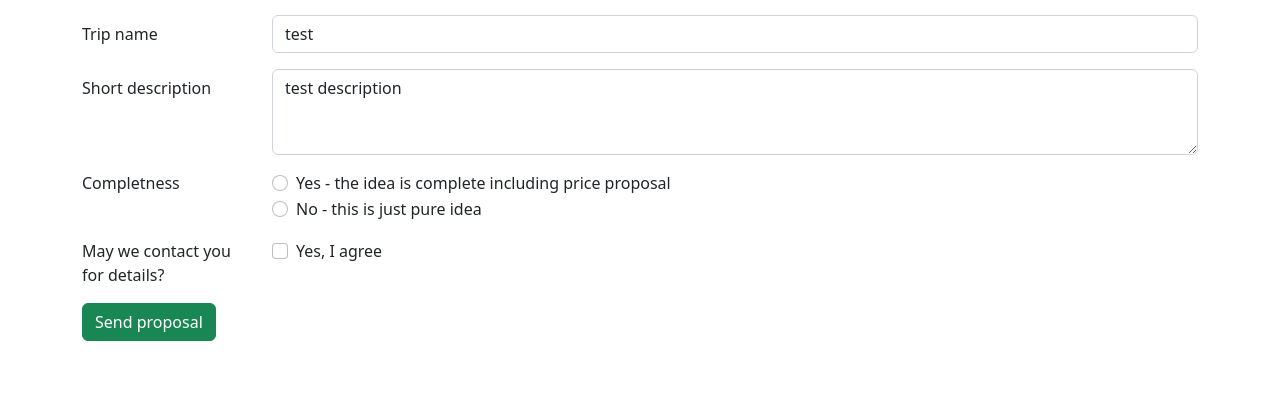
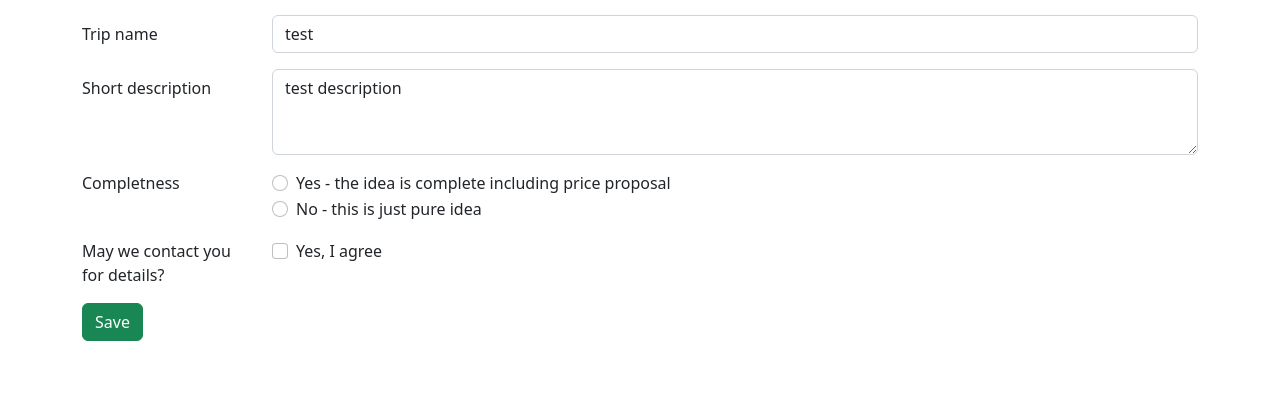
Before and after one commit to krzysztofgrabczynski/-Flask-trip_form-project_vol_2, a Flask app: page /edit_trip_idea/1 in a window 1280 px wide. Shown: the part 57-460 px from the top of the page. Run offline with Flask 2, Linux system fonts and the light colour scheme; data comes from the database, SQL or seed files in the repository.

Commit message:
Updating 'edit_trip_idea.html' file by changing submitting button name

```diff
--- a/templates/edit_trip_idea.html
+++ b/templates/edit_trip_idea.html
@@ -50,7 +50,7 @@
         </div>
         </div>
 
-        <button type="submit" class="btn btn-success btn-block">Send proposal</button>
+        <button type="submit" class="btn btn-success btn-block">Save</button>
 
     </div>
 </form>
```
